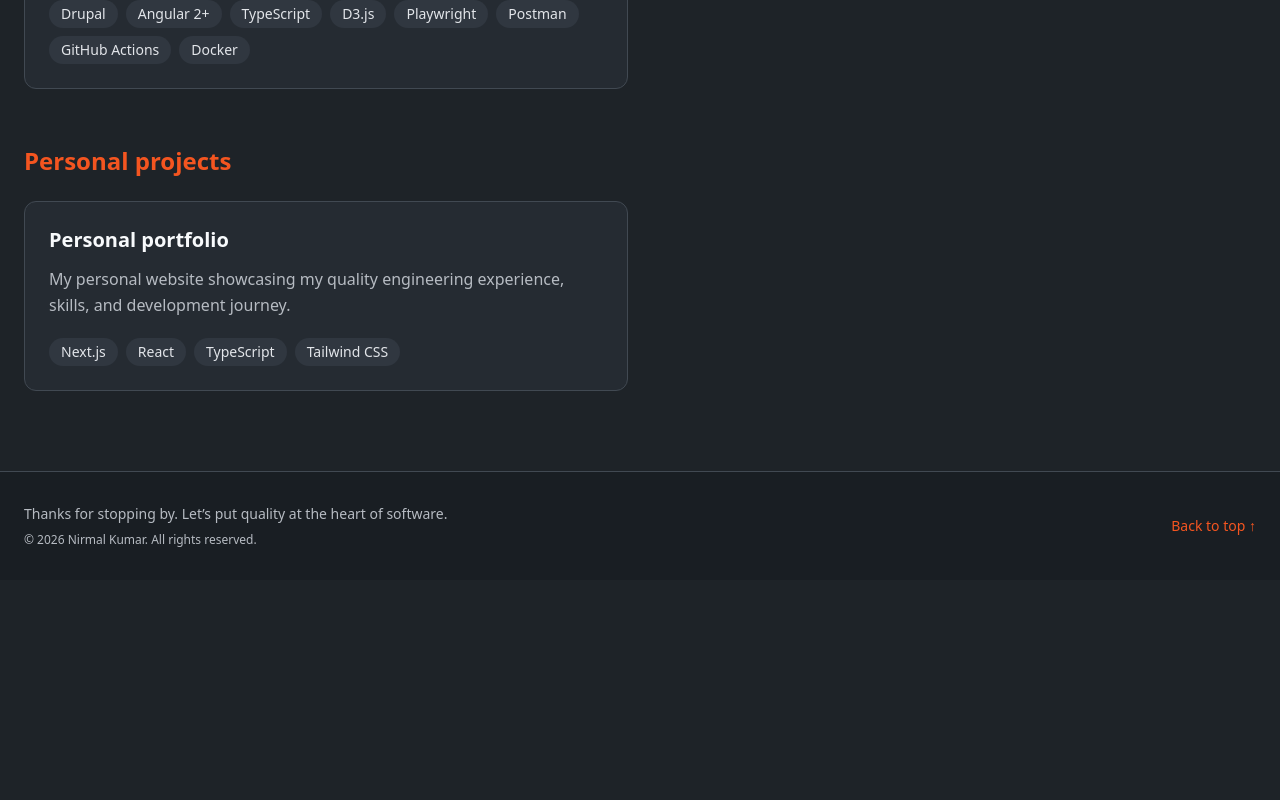
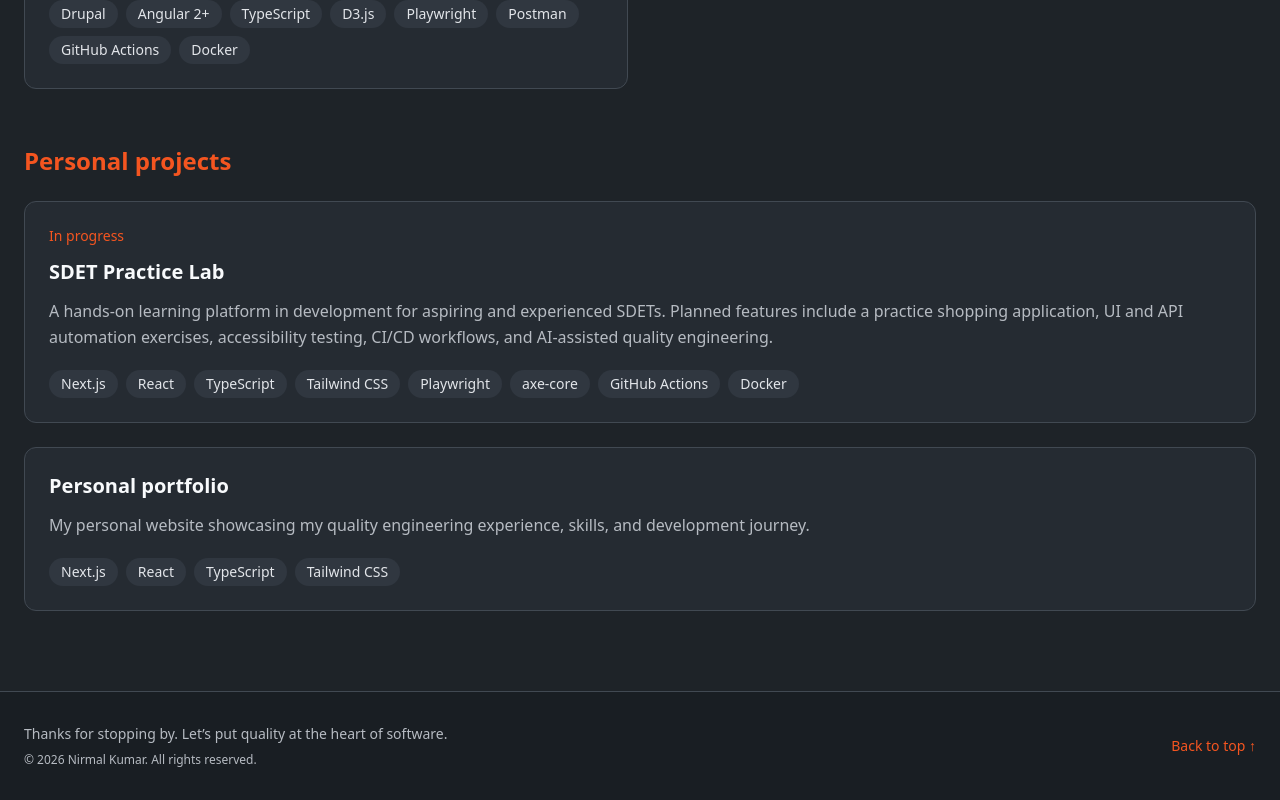
Before and after one commit to nirmalthanga-qa/nirmal-portfolio, a Next.js app: page /projects in a window 1280 px wide. Shown: the part 798-1598 px from the top of the page. Before the commit the page ends 1378 px from the top, so only its background shows below. Built offline with nearby package versions, Linux system fonts and the light colour scheme.

Commit message:
resume update

```diff
--- a/app/components/Projects.tsx
+++ b/app/components/Projects.tsx
@@ -97,11 +97,29 @@ export default function Projects() {
           Personal projects
         </h2>
 
-        <div className="mt-6 grid gap-6 md:grid-cols-2">
+        <div className="mt-6 grid grid-cols-1 gap-6">
+          <ProjectCard
+          title="SDET Practice Lab"
+          description="A hands-on learning platform in development for aspiring
+            and experienced SDETs. Planned features include a practice shopping
+            application, UI and API automation exercises, accessibility testing,
+            CI/CD workflows, and AI-assisted quality engineering."
+          technologies={[
+            "Next.js",
+            "React",
+            "TypeScript",
+            "Tailwind CSS",
+            "Playwright",
+            "axe-core",
+            "GitHub Actions",
+            "Docker",
+          ]}
+          status="In progress"
+        />
           <ProjectCard
             title="Personal portfolio"
             description="My personal website showcasing my quality engineering
-              experience, skills, and development journey."
+            experience, skills, and development journey."
             technologies={[
               "Next.js",
               "React",
```
Also changed, not shown: 1 other file (tests, documents, lock files or other folders).
